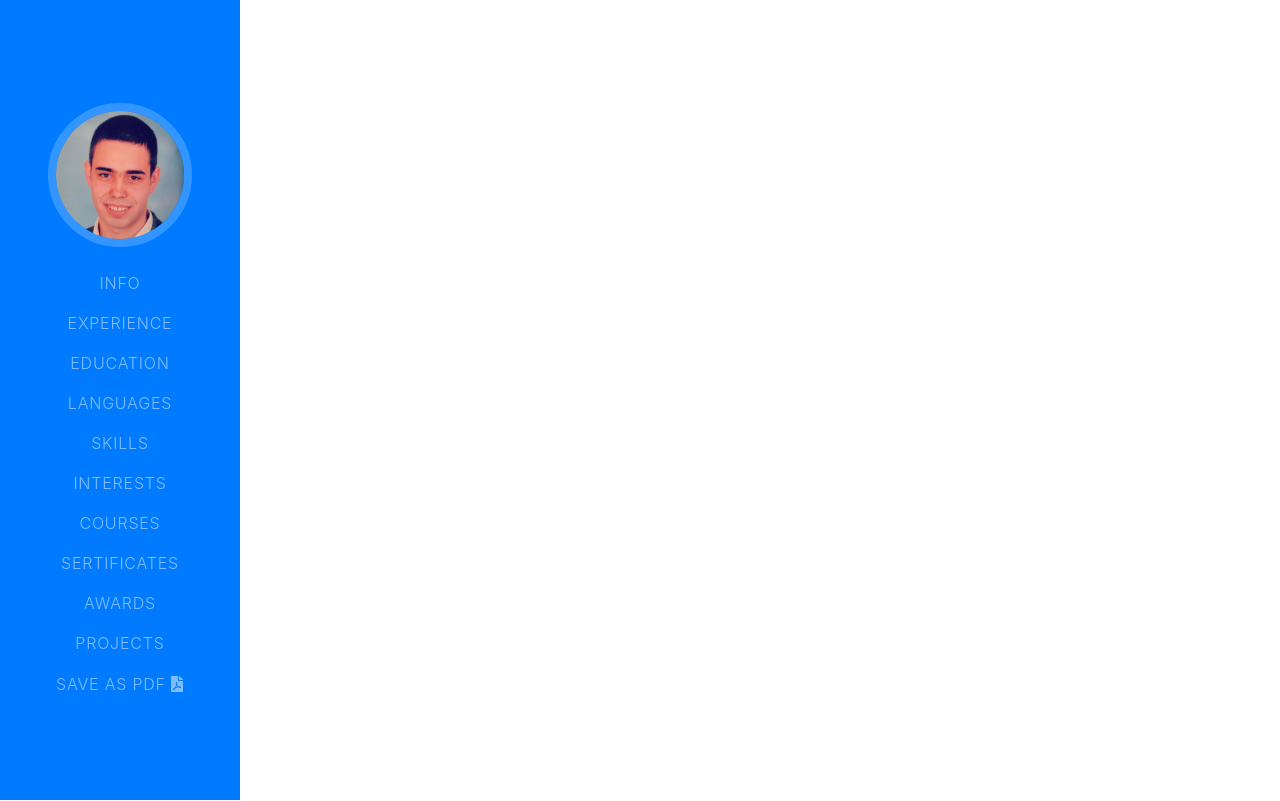
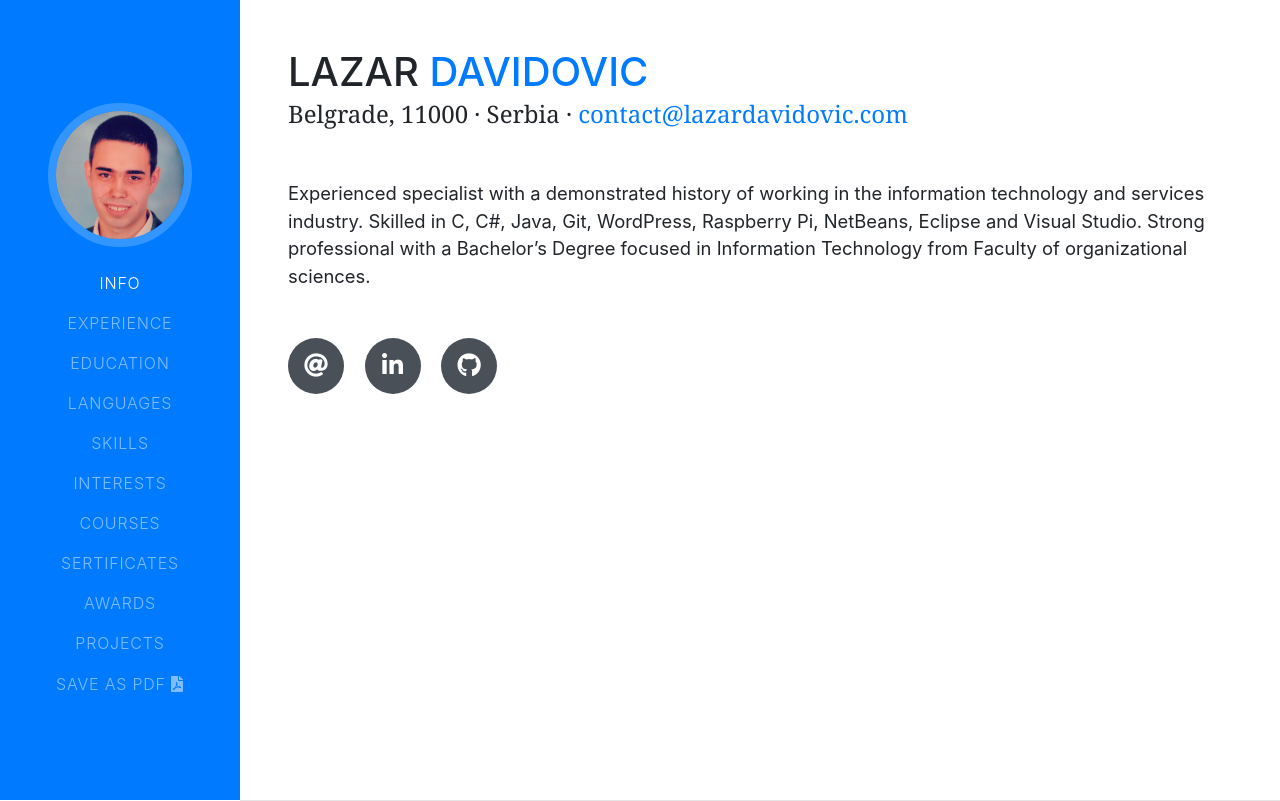
Before and after one commit to lazardavidovic/sb-resume, a website with bundled scripts: page index.html in a window 1280 px wide. Built offline with nearby package versions, Linux system fonts and the light colour scheme.

Commit message:
Fill about section

```diff
--- a/index.html
+++ b/index.html
@@ -37,6 +37,10 @@
     <!-- Main container -->
     <div class="container-fluid p-0">
 
+        <!-- About section -->
+        <div data-include="sections/about"></div>
+        <hr class="m-0">
+
     </div>
 
     <!-- Plugin jQuery -->
--- /dev/null
+++ b/pages/sections/about.html
@@ -0,0 +1,30 @@
+<section class="resume-section p-3 p-lg-5 d-flex d-column" id="about">
+    <div class="mt-0">
+        <h1 class="mb-0">Lazar
+            <span class="text-primary">Davidovic</span>
+        </h1>
+
+        <div class="subheading mb-5">Belgrade, 11000 · Serbia ·
+            <a href="mailto:contact@lazardavidovic.com">contact@lazardavidovic.com</a>
+        </div>
+
+        <p class="lead mb-5">Experienced specialist with a demonstrated history of working in the information
+            technology and services industry. Skilled in C, C#, Java, Git, WordPress, Raspberry Pi,
+            NetBeans, Eclipse and Visual Studio. Strong professional with a Bachelor’s Degree
+            focused in Information Technology from Faculty of organizational sciences.</p>
+
+        <div class="social-icons">
+
+            <a href="mailto:contact@lazardavidovic.com">
+                <i class="fas fa-at"></i>
+            </a>
+            <a href="https://www.linkedin.com/in/lazardavidovic">
+                <i class="fab fa-linkedin-in"></i>
+            </a>
+            <a href="https://github.com/lazardavidovic">
+                <i class="fab fa-github"></i>
+            </a>
+
+        </div>
+    </div>
+</section>
--- a/scss/_section-item.scss
+++ b/scss/_section-item.scss
@@ -25,3 +25,36 @@ section.resume-section {
       padding-bottom: 3rem !important;
     }
   }
+
+  p.lead {
+    font-size: 1.15rem;
+    font-weight: 400;
+  }
+
+  .subheading {
+    // text-transform: uppercase;
+    font-weight: 400;
+    @include heading-font;
+    font-size: 1.5rem;
+  }
+
+  .social-icons {
+    a {
+      display: inline-block;
+      height: 3.5rem;
+      width: 3.5rem;
+      background-color: $gray-700;
+      color: $white !important;
+      border-radius: 100%;
+      text-align: center;
+      font-size: 1.5rem;
+      line-height: 3.5rem;
+      margin-right: 1rem;
+      &:last-child {
+        margin-right: 0;
+      }
+      &:hover {
+        background-color: $primary;
+      }
+    }
+  }
```
Also changed, not shown: pages/en-US/index.html (+4 -0 lines), pages/en-US/sections/about.html (added, +30 -0 lines), pages/sr-RS/index.html (+4 -0 lines), pages/sr-RS/sections/about.html (added, +30 -0 lines), css/main.css, css/main.min.css.
